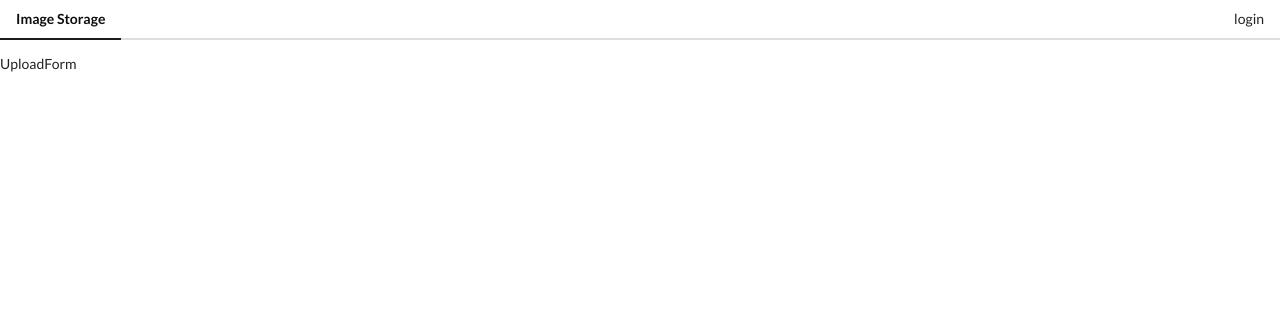
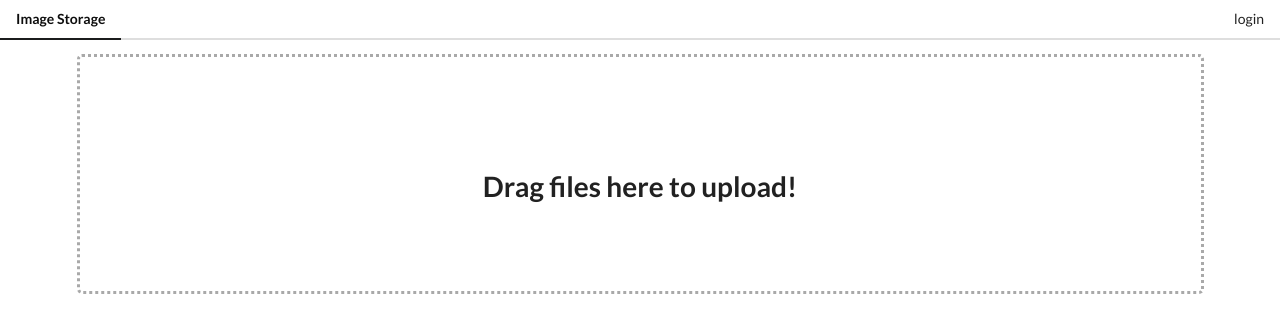
Before and after one commit to Kishore7298/StoreImages, a Vue app: page /upload in a window 1280 px wide. Shown: the top 332 px of the page. Built offline with nearby package versions, Linux system fonts and the light colour scheme.

Commit message:
finishng upload part

```diff
--- a/src/App.vue
+++ b/src/App.vue
@@ -1,7 +1,10 @@
 <template>
     <div>
         <AppHeader></AppHeader>
-        <router-view></router-view>
+        <div class="ui container">
+             <router-view></router-view>
+        </div>
+
     </div>
 </template>
 <script>
--- a/src/api/imgur.js
+++ b/src/api/imgur.js
@@ -20,6 +20,20 @@ export default {
             }
         });
 
+    },
+    uploadImages(images,token){
+        const promises = Array.from(images).map(image=>{
+            const formData = new FormData();
+            formData.append('image',image);
+
+            return axios.post(`${ROOT_URL}/3/image`,formData, {
+                headers : {
+                    Authorization : `Bearer ${token}`
+                }
+            });
+
+        })
+        return Promise.all(promises);
     }
 
 }
--- a/src/components/ImageList.vue
+++ b/src/components/ImageList.vue
@@ -1,16 +1,29 @@
 <template>
     <div>
+        <div v-if="isLoggedIn" class="image-container">
         <img v-for="image in allImages" :src="image.link" alt="">
+        </div>
+        <h2 v-else>Login to get started...</h2>
     </div>
 </template>
 <script>
 import { mapActions, mapGetters } from "vuex";
 export default {
     name:'ImageList',
-    computed:mapGetters(['allImages']),
+    computed:mapGetters(['allImages','isLoggedIn']),
     methods:mapActions(['fetchImages']),
     created(){
         this.fetchImages();
     }
 }
 </script>
+<style scoped>
+.image-container{
+    column-count: 3;
+    column-gap: 0;
+}
+img{
+    width: 100%;
+    padding: 5px;
+}
+</style>
--- a/src/components/UploadForm.vue
+++ b/src/components/UploadForm.vue
@@ -1,10 +1,37 @@
 <template>
-    <div>
-        UploadForm
+    <div  class="dropper">
+        <input type="file"
+        @change="uploadImages($event.target.files)"
+        multiple
+        accept="image/*"
+        />
+        <h1>Drag files here to upload!</h1>
     </div>
 </template>
 <script>
+import { mapActions } from "vuex";
 export default {
     name:'UploadForm',
+    methods: mapActions(['uploadImages'])
 };
 </script>
+<style scoped>
+    .dropper{
+        height: 30vh;
+        border-radius: 5px;
+        border: 3px dotted darkgray;
+        display: flex;
+        justify-content: center;
+        align-items: center;
+        position: relative;
+    }
+    .dropper:hover{
+        background-color: #eee;
+    }
+    input{
+        opacity: 0;
+        width: 100%;
+        height: 30vh;
+        position: absolute;
+    }
+</style>
--- a/src/store/modules/images.js
+++ b/src/store/modules/images.js
@@ -14,6 +14,11 @@ const actions = {
         const response = await api.fetchImages(token);
         console.log(response);
         commit('setImages',response.data.data)
+    },
+    async uploadImages({rootState}, images){
+        const token = rootState.auth.Token;
+        await api.uploadImages(images,token);
+        router.push('/');
     }
 };
 const mutations = {
```
